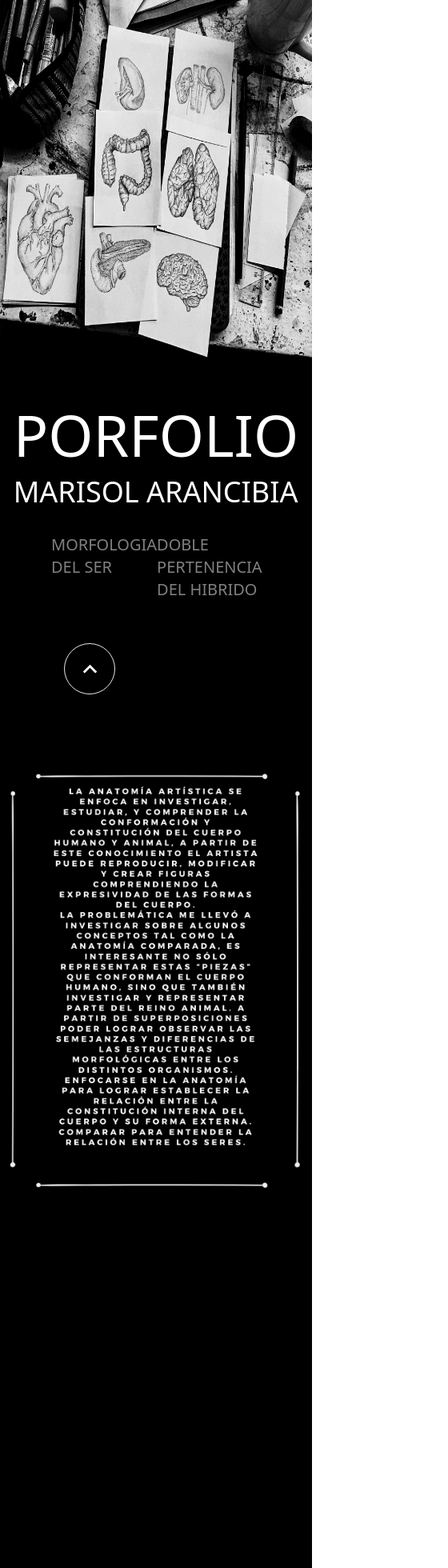
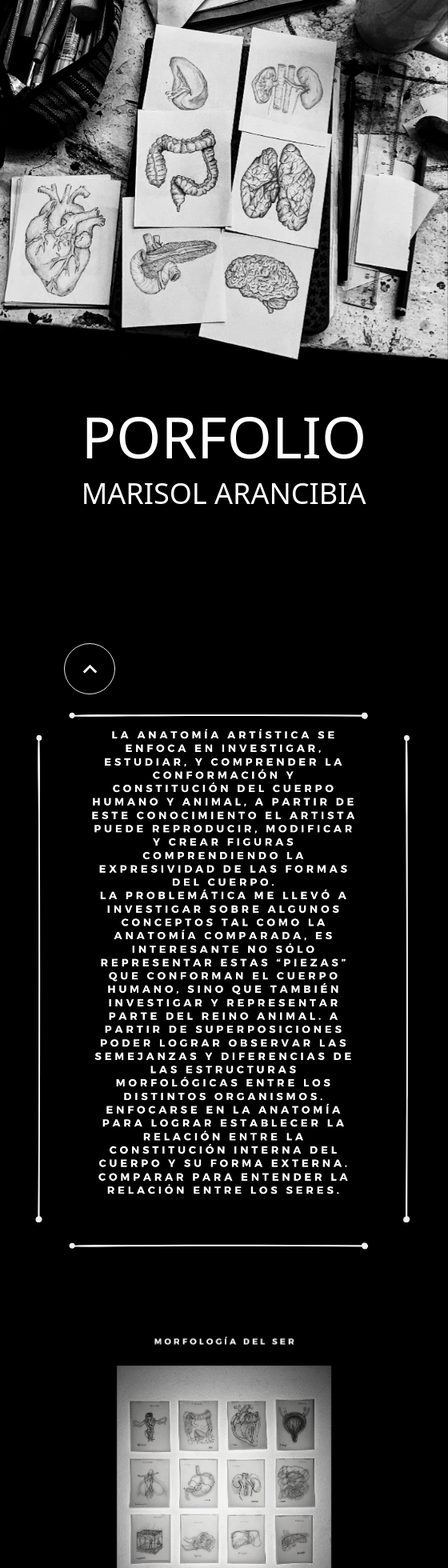
Before and after one commit to Ulises-Molina/Porfolio-Aransol, a React (Vite) app: page / in a window 390 px wide. Shown: the part 40-2000 px from the top of the page at 80% size, 560 px wide, since content can reach past the window. Built offline with nearby package versions, Linux system fonts and the light colour scheme.

Commit message:
Agregue responsive

```diff
--- a/src/App.tsx
+++ b/src/App.tsx
@@ -6,15 +6,15 @@ export const App: React.FC = () => {
     const currentYear:number = new Date().getFullYear()
     return (
         <>
-        <main className="bg-black h-screen overflow-x-hidden">
-            <section className="bg-red h-[80vh] w-screen flex flex-col justify-center items-center animate-fadeIn delay-500">
+        <main className="bg-black h-screen overflow-x-hidden min-w-[560px]">
+            <section className="bg-red h-[80vh] w-screen flex flex-col justify-center items-center animate-fadeIn delay-500 min-w-full">
                 <img src="/home.png" alt="imagen portada" className="w-full h-full opacity-0 animate-fadeInImage delay-500"></img>
                 <div className="pt-8 opacity-0 animate-slideInUp delay-700">
                     <h1 className="text-white text-7xl mt-6 font-light">PORFOLIO</h1>
                     <h1 className="text-white text-4xl mt-4 font-light">MARISOL ARANCIBIA</h1>
                 </div>
             </section>
-            <div className="flex justify-between pt-8 text-white px-16 text-xl font-light">
+            <div className="hidden lg:flex justify-between items-center gap-5 pt-8 text-white px-16 text-xl font-light">
                 <a href="#first" className="relative group text-white hover:opacity-85 opacity-50 transition-all duration-500">
                     MORFOLOGIA DEL SER
                     <span className="absolute left-0 -bottom-1 w-0 h-0.5 bg-white transition-all duration-500 group-hover:w-full"></span>
@@ -25,7 +25,7 @@ export const App: React.FC = () => {
                 </a>
             </div>
         </main>
-        <div className="bg-black relative">
+        <div className="bg-black relative min-w-[560px]">
         <article className="h-screen bg-black">
         <motion.div className="w-full h-full"
             initial= {{opacity: 0,scale : 0.8, translateY: 150}}
@@ -33,16 +33,18 @@ export const App: React.FC = () => {
                 <img src="/second.jpg" alt="segunda imagen" className="w-full h-full object-contain py-16"></img>
         </motion.div>
         </article>
-        <article id="first" className="h-screen bg-black flex justify-center gap-32">
+        <article id="first" className="h-auto bg-black flex flex-col lg:flex-row justify-center items-center gap-5">
         <motion.div
+            className="flex justify-center items-center"
             initial= {{opacity: 0,scale: 0.85,rotate:-30}}
             whileInView={{opacity: 1, scale: 1,transition: {duration: 1.5},rotate:0}}>
-                <img src="/third.webp" alt="tercera imagen" className="w-full h-full object-contain py-10"></img>
+                <img src="/third.webp" alt="tercera imagen" className="h-full object-contain w-3/5"></img>
         </motion.div>
         <motion.div
+            className="flex justify-center items-center"
             initial= {{opacity: 0,scale: 0.85,rotate:30}}
             whileInView={{opacity: 1, scale: 1,transition: {duration: 1.5},rotate:0}}>
-                <img src="/four.webp" alt="cuarta imagen" className="w-full h-full object-contain py-10"></img>
+                <img src="/four.webp" alt="cuarta imagen" className="h-full object-contain w-3/5"></img>
             </motion.div>
 
         </article>
@@ -69,7 +71,7 @@ export const App: React.FC = () => {
             <KeyboardArrowUp fontSize="large"></KeyboardArrowUp>
             </motion.div>
         </div>
-        <footer className="bg-neutral-950 h-20 flex justify-center items-center">
+        <footer className="bg-neutral-950 h-20 flex justify-center items-center min-w-[560px]">
             <h3 className="text-white opacity-50">Hecho por Ulises Molina © {currentYear}</h3>
         </footer>
         </>
```
